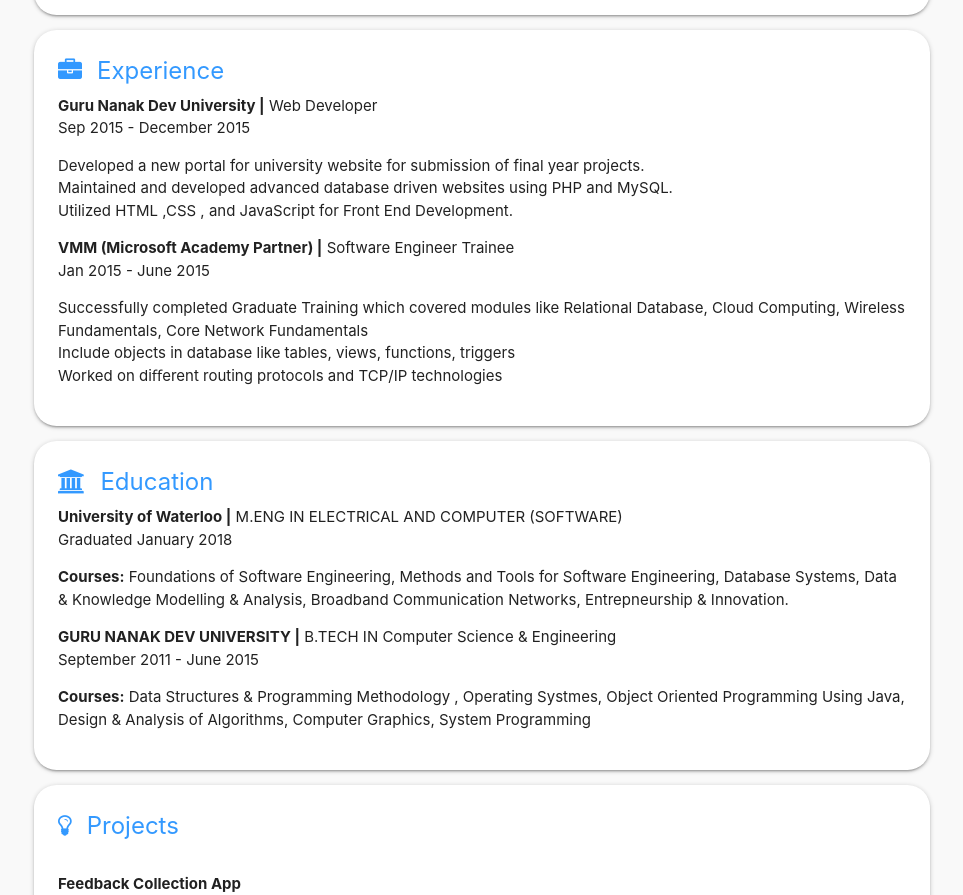
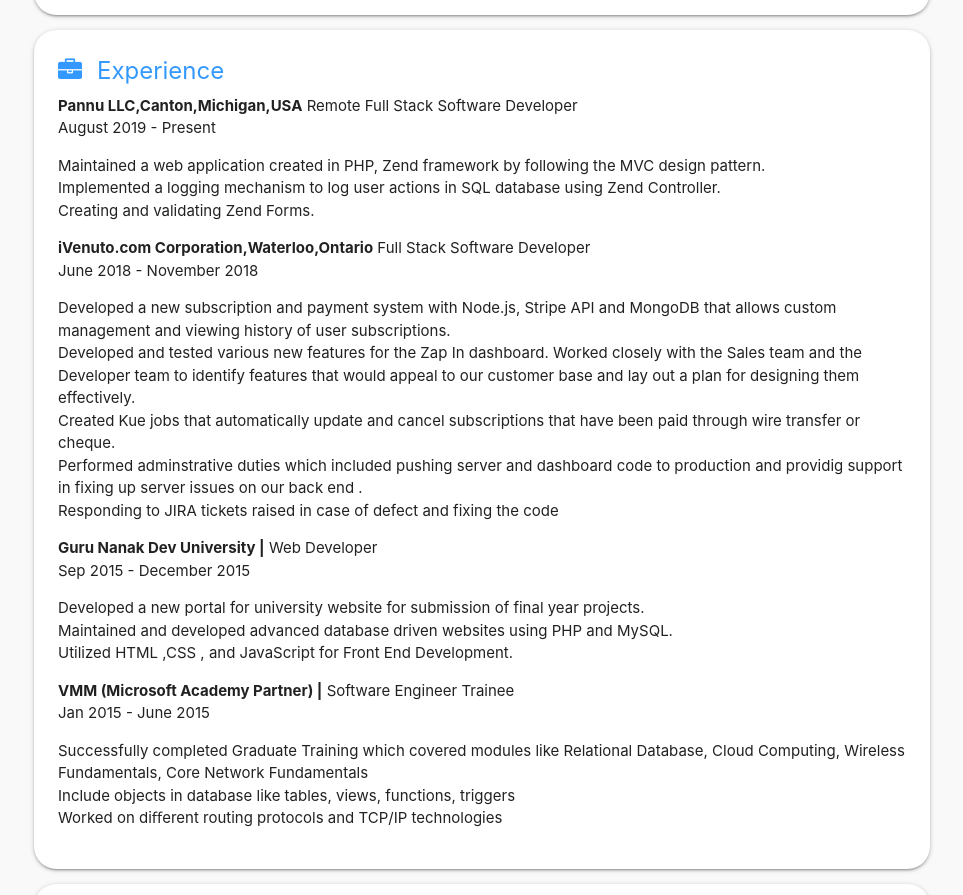
Before and after one commit to JaskiratSra/JaskiratSra.github.io, a plain HTML site: page index.html in a window 1280 px wide. Shown: the part 975-1870 px from the top of the page, without its empty margins (158-1121 px from the left). Drawn offline with nearby package versions, Linux system fonts and the light colour scheme.

Commit message:
Update index.html

```diff
--- a/index.html
+++ b/index.html
@@ -137,6 +137,27 @@
     <div class="card white">
     <div class="card-content">
     <span class="card-title"><i class="section-icon fa fa-briefcase"></i>Experience</span>
+     <p>
+     <span><b>Pannu LLC,Canton,Michigan,USA</b> Remote Full Stack Software Developer</span>
+    <p>August 2019 &#45; Present </p>
+    <ul>
+    <li>Maintained a web application created in PHP, Zend framework by following the MVC design pattern.</li>
+    <li>Implemented a logging mechanism to log user actions in SQL database using Zend Controller.  </li>
+    <li>Creating and validating Zend Forms.</li>
+    </p>
+    </ul>
+     <p>
+
+    <span><b>iVenuto.com Corporation,Waterloo,Ontario</b> Full Stack Software Developer</span>
+    <p>June 2018 &#45; November 2018 </p>
+    <ul>
+    <li>Developed a new subscription and payment system with Node.js, Stripe API and MongoDB that allows custom management and viewing history of user subscriptions.</li>
+    <li>Developed and tested various new features for the  Zap In dashboard. Worked closely with the Sales team and the Developer team to identify features that would appeal to our customer base and lay out a plan for designing them effectively.     </li>
+    <li>Created  Kue jobs that automatically update and cancel subscriptions that have been paid through wire transfer or cheque.</li>
+    <li>Performed adminstrative duties which included pushing server and dashboard code to production and providig support in fixing up server issues on our back end .</li>
+    <li>Responding to JIRA tickets raised in case of defect and fixing the code</li>
+    </p>
+        </ul>
     <p>
     <span><b>Guru Nanak Dev University |</b> Web Developer</span>
     <p>Sep 2015 &#45; December 2015 </p>
```
